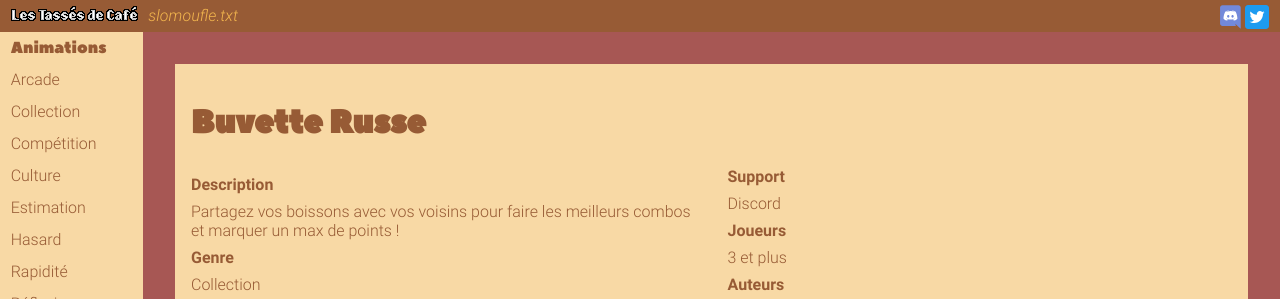
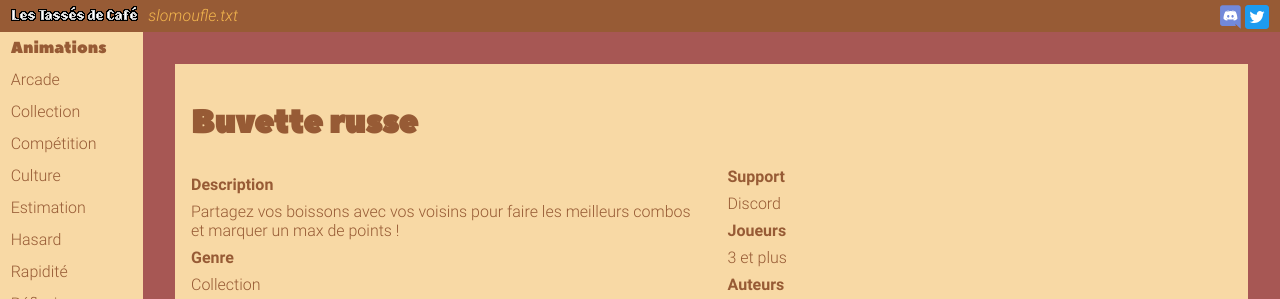
Before and after one commit to vcz-fr/les-tasses-de-cafe, a Jekyll site: the page built from anims/buvette-russe.md, in a window 1280 px wide. Shown: the top 299 px of the page. Built offline with Jekyll 4.4.1, drawn with Linux system fonts in a browser that asks for light colours.

```diff
--- a/anims/buvette-russe.md
+++ b/anims/buvette-russe.md
@@ -1,7 +1,7 @@
 ---
 layout: game
 
-title: Buvette Russe
+title: Buvette russe
 
 game:
     genres:
```
